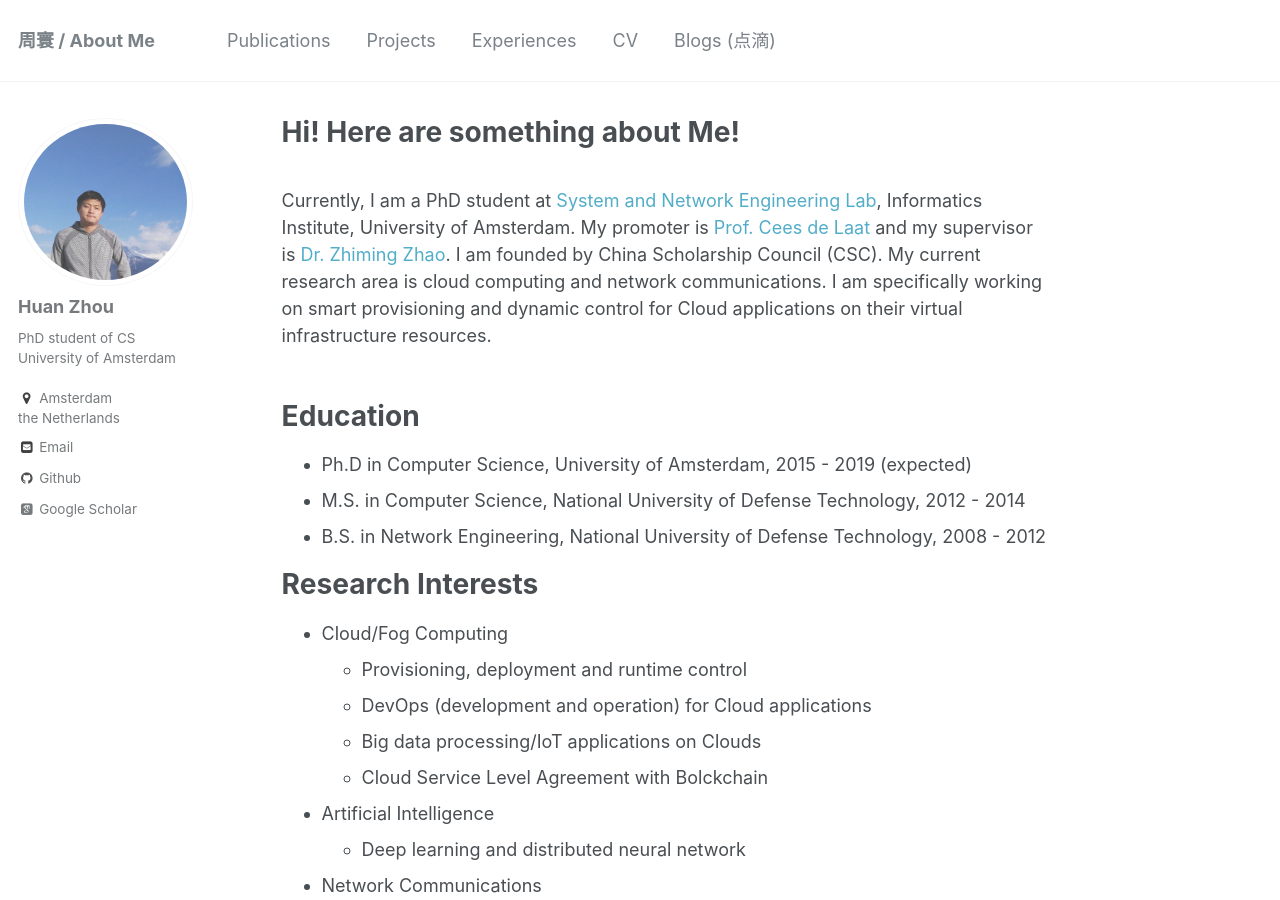
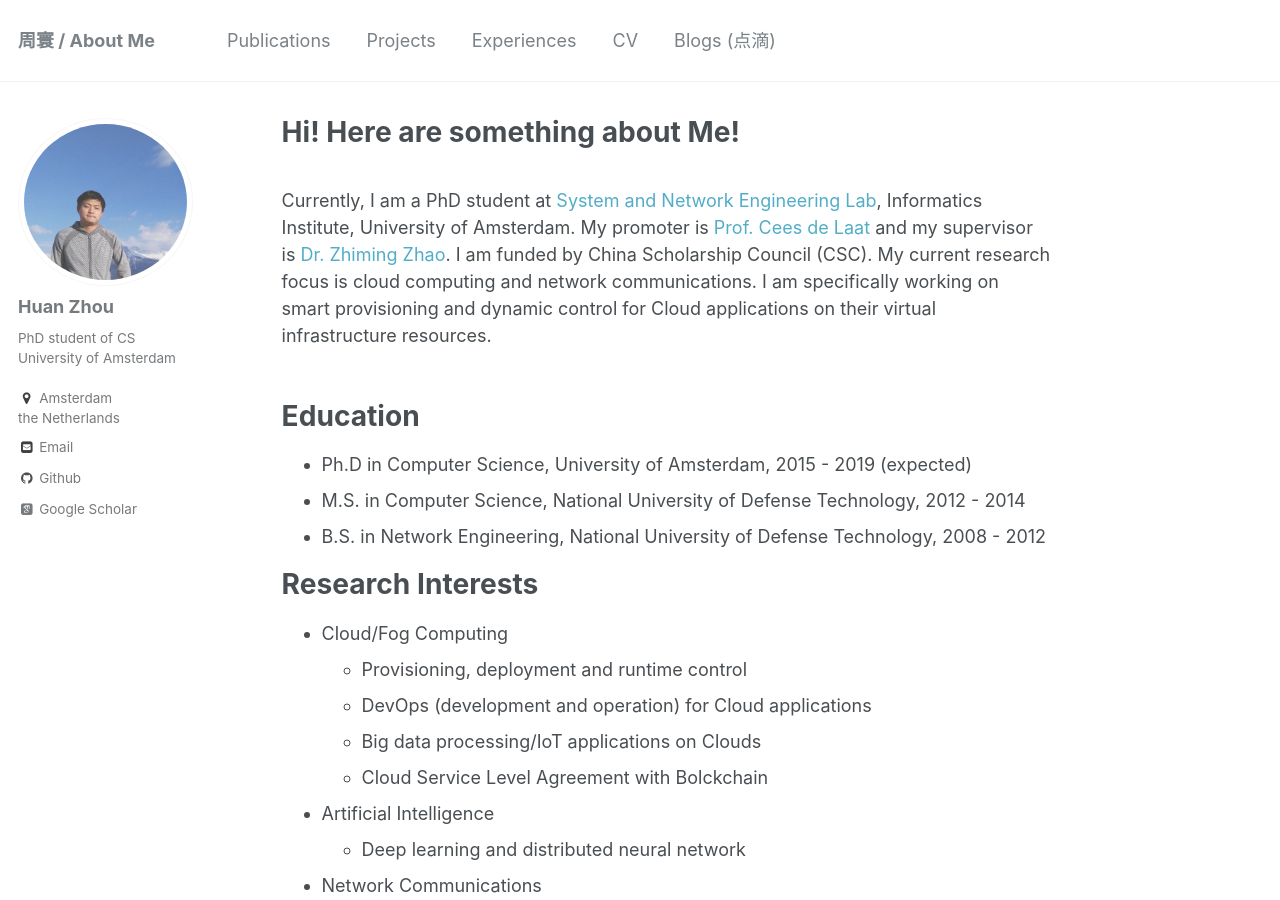
Before and after one commit to zh9314/zh9314.github.io, a Jekyll site: the page built from _pages/about.md, in a window 1280 px wide and 900 px high. Built offline with Jekyll 4.4.1, drawn with Linux system fonts in a browser that asks for light colours; emoji names are drawn with the system emoji font; some web fonts are replaced.

Commit message:
Fix typo

```diff
--- a/_pages/about.md
+++ b/_pages/about.md
@@ -9,7 +9,7 @@ redirect_from:
 ---
 
 <br>
-Currently, I am a PhD student at [System and Network Engineering Lab](https://ivi.fnwi.uva.nl/sne/), Informatics Institute, University of Amsterdam. My promoter is [Prof. Cees de Laat](http://delaat.net/) and my supervisor is [Dr. Zhiming Zhao](https://staff.fnwi.uva.nl/z.zhao/). I am founded by China Scholarship Council (CSC). My current research area is cloud computing and network communications. I am specifically working on smart provisioning and dynamic control for Cloud applications on their virtual infrastructure resources.
+Currently, I am a PhD student at [System and Network Engineering Lab](https://ivi.fnwi.uva.nl/sne/), Informatics Institute, University of Amsterdam. My promoter is [Prof. Cees de Laat](http://delaat.net/) and my supervisor is [Dr. Zhiming Zhao](https://staff.fnwi.uva.nl/z.zhao/). I am funded by China Scholarship Council (CSC). My current research focus is cloud computing and network communications. I am specifically working on smart provisioning and dynamic control for Cloud applications on their virtual infrastructure resources.
 <br>
 
 Education
```
